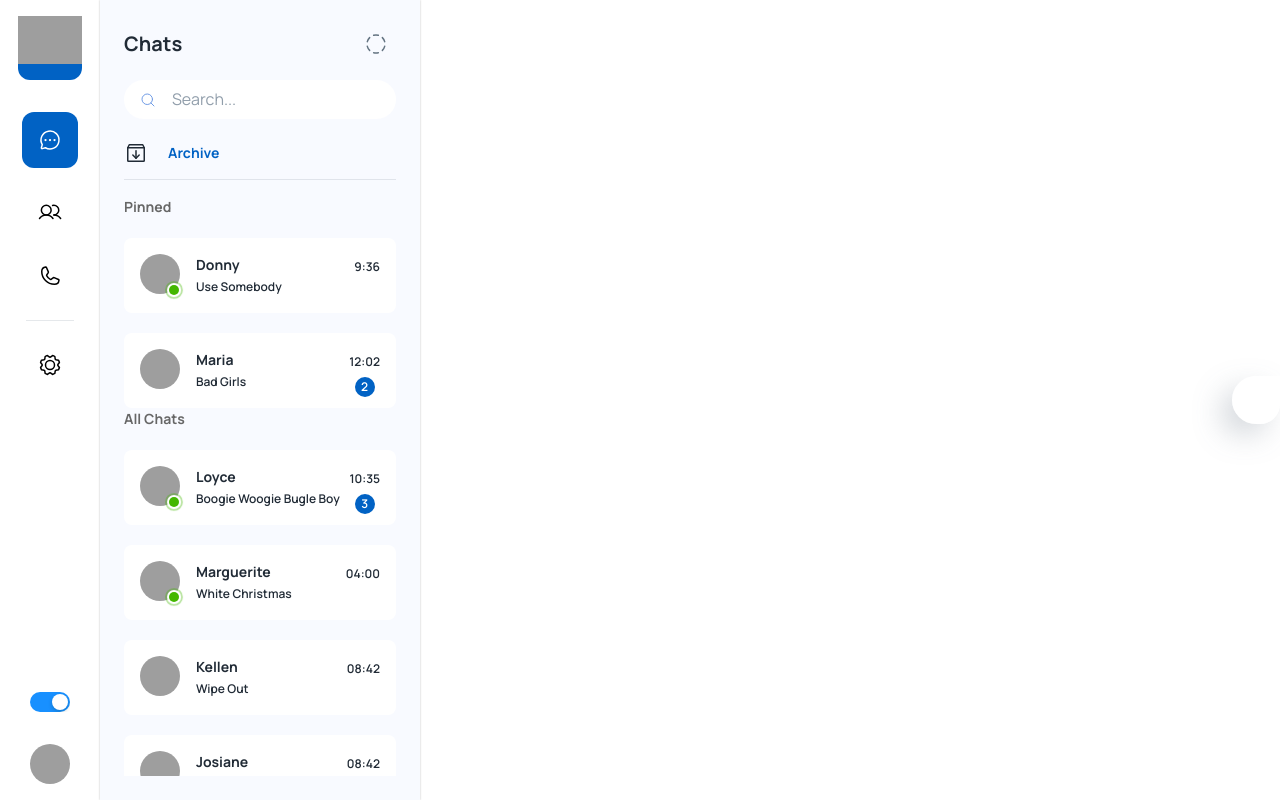
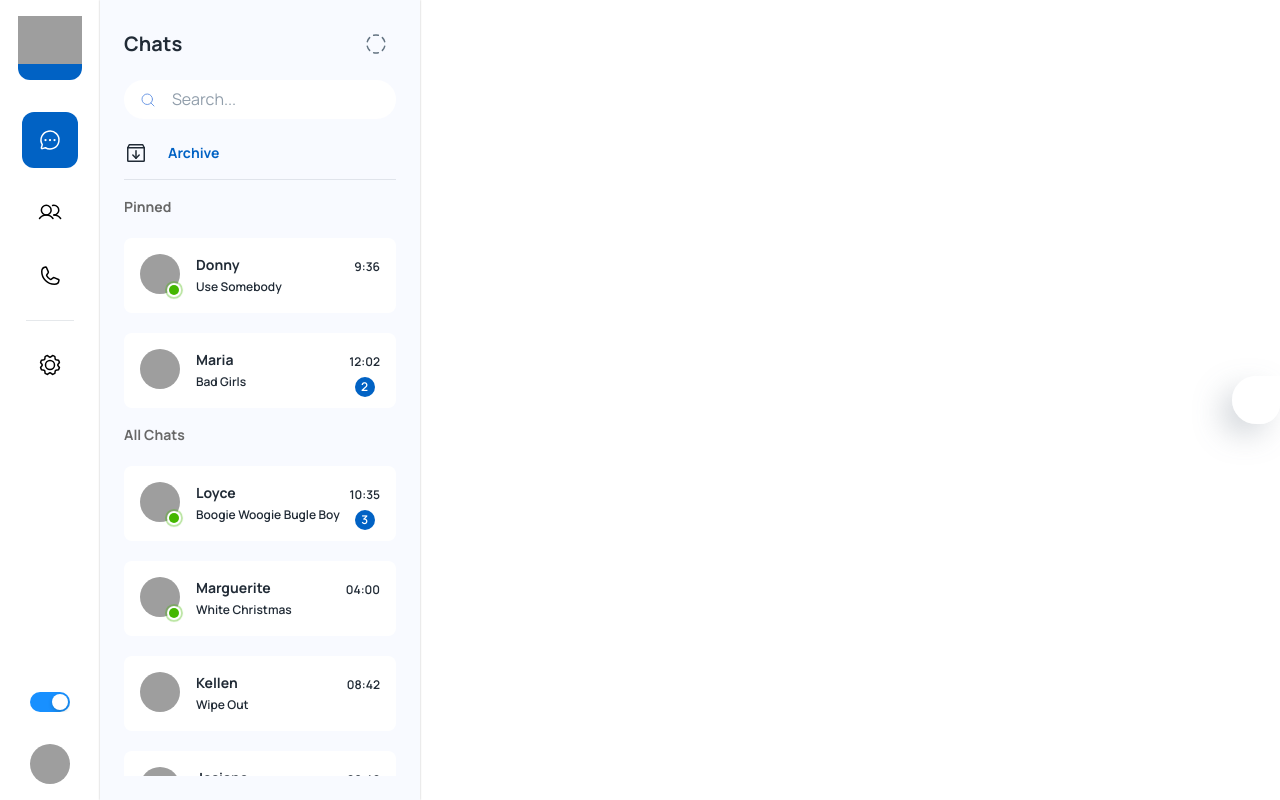
Before and after one commit to Twisterday/yet, a React (Create React App) app: page /app in a window 1280 px wide. Built offline with nearby package versions, Linux system fonts and the light colour scheme; grey boxes are pictures that could not be loaded; some icons are missing.

Commit message:
Delete simplescrollbar and leave default + start working with conversation part

```diff
--- a/src/pages/dashboard/Chats.js
+++ b/src/pages/dashboard/Chats.js
@@ -4,7 +4,7 @@ import { ArchiveBox, CircleDashed, MagnifyingGlass } from "phosphor-react";
 import { styled, alpha, useTheme } from "@mui/material/styles";
 import { faker } from "@faker-js/faker";
 import { ChatList } from "../../data";
-import { SimpleBarStyle } from "../../components/Scrollbar";
+// import { SimpleBarStyle } from "../../components/Scrollbar";
 
 const StyledBadge = styled(Badge)(({ theme }) => ({
 	'& .MuiBadge-badge': {
@@ -153,7 +153,6 @@ const Chats = () => {
 					<Divider />
 				</Stack>
 				<Stack spacing={2} direction="column" sx={{ flexGrow: 1, overflow: "scroll", height: "100%" }}>
-					<SimpleBarStyle timeout={500} clickOnTrack={false}>
 					<Stack spacing={2.5}>
 						<Typography variant="subtitle2" sx={{ color: "#676767" }}>
 							Pinned
@@ -170,7 +169,6 @@ const Chats = () => {
 							return <ChatElement {...el} />
 						})}
 					</Stack>
-					</SimpleBarStyle>
 				</Stack>
 			</Stack>
 		</Box >
```
Lines whose indentation alone changed are shown as unchanged.
